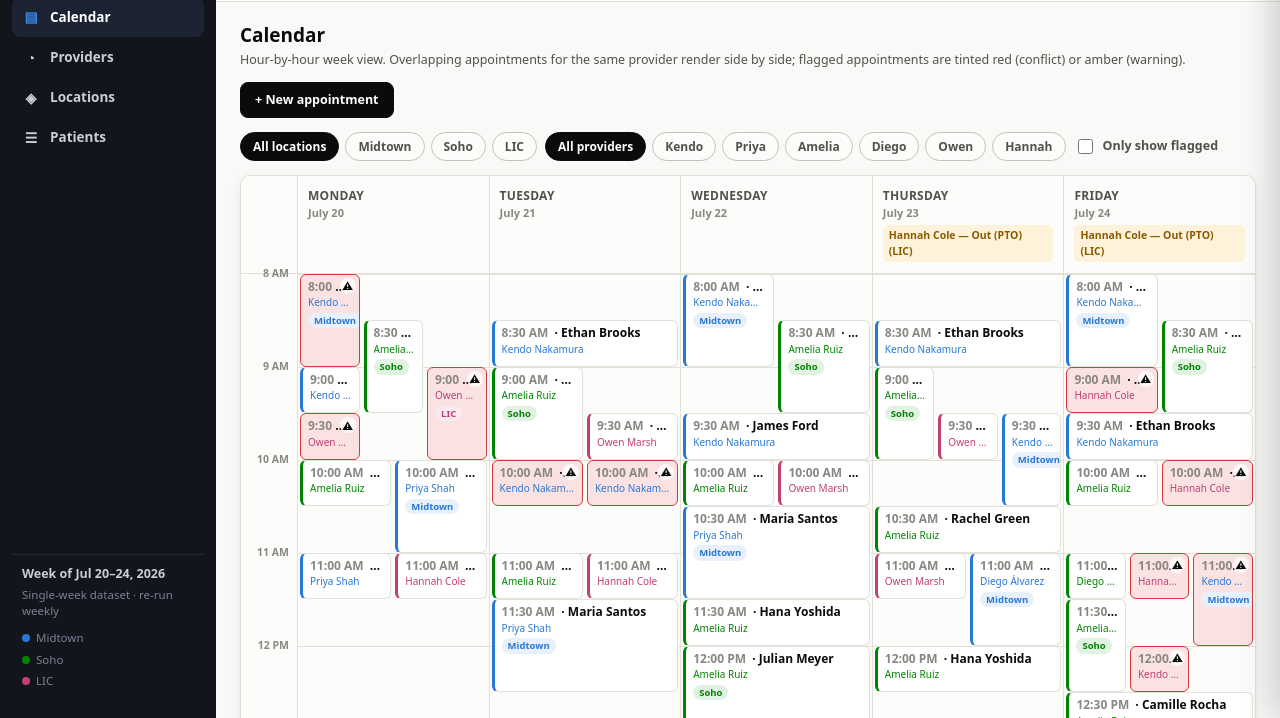
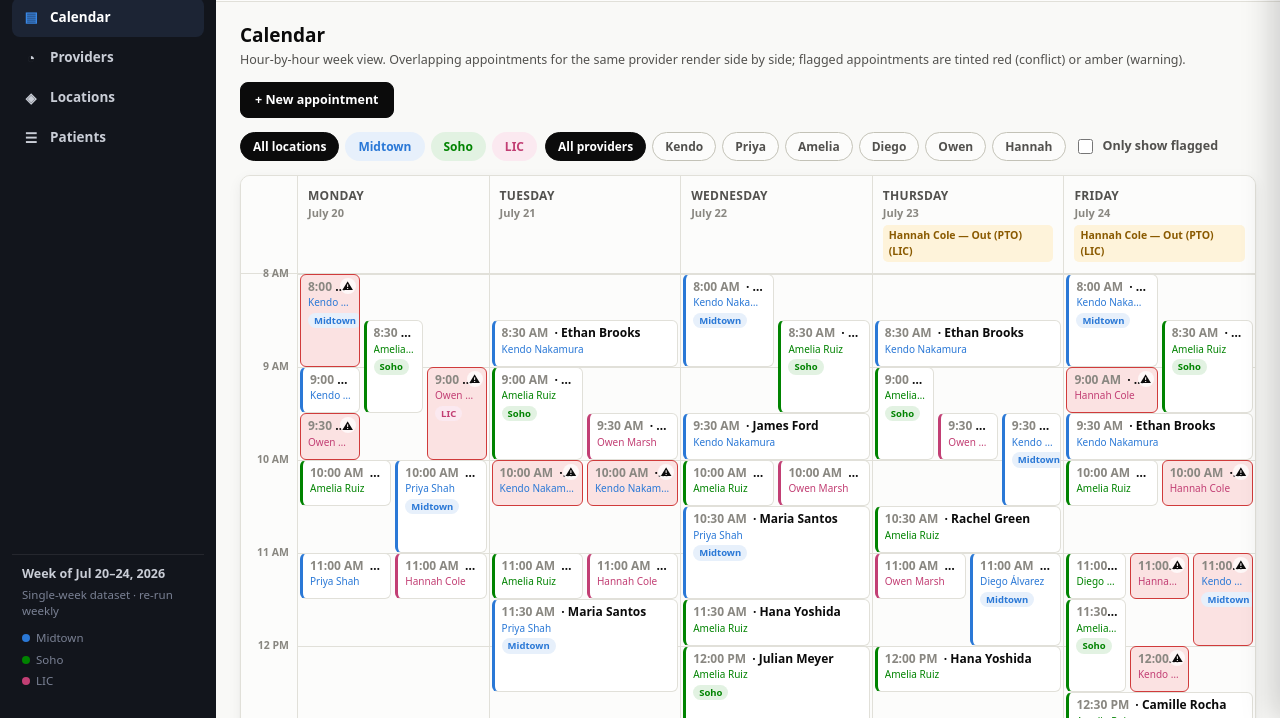
Before and after one commit to elisatarrago/Moment-Physical-Therapy-and-Performance, a plain HTML site: page index.html in a window 1280 px wide. Shown: the part 82-800 px from the top of the page. Drawn offline with Linux system fonts and the light colour scheme.

Commit message:
update color on location filter

```diff
--- a/index.html
+++ b/index.html
@@ -95,6 +95,15 @@
   }
   .chip:hover{background:var(--surface-2);}
   .chip.active{background:var(--ink);color:#fff;border-color:var(--ink);}
+  .chip.loc-chip.loc-midtown{background:var(--loc-midtown-bg);color:var(--loc-midtown);border-color:transparent;}
+  .chip.loc-chip.loc-soho{background:var(--loc-soho-bg);color:var(--loc-soho);border-color:transparent;}
+  .chip.loc-chip.loc-lic{background:var(--loc-lic-bg);color:var(--loc-lic);border-color:transparent;}
+  .chip.loc-chip.loc-midtown:hover{background:var(--loc-midtown-bg);filter:brightness(0.96);}
+  .chip.loc-chip.loc-soho:hover{background:var(--loc-soho-bg);filter:brightness(0.96);}
+  .chip.loc-chip.loc-lic:hover{background:var(--loc-lic-bg);filter:brightness(0.96);}
+  .chip.loc-chip.loc-midtown.active{background:var(--loc-midtown);color:#fff;border-color:var(--loc-midtown);}
+  .chip.loc-chip.loc-soho.active{background:var(--loc-soho);color:#fff;border-color:var(--loc-soho);}
+  .chip.loc-chip.loc-lic.active{background:var(--loc-lic);color:#fff;border-color:var(--loc-lic);}
   .switch{display:flex;align-items:center;gap:7px;font-size:12.5px;color:var(--ink-soft);font-weight:600;cursor:pointer;user-select:none;}
   .switch input{width:15px;height:15px;}
   .search{border:1px solid var(--line-strong);border-radius:8px;padding:7px 11px;font-size:12.5px;min-width:200px;}
@@ -883,7 +892,7 @@ function renderCalendarFilters(){
   var allChip = chip("All locations", state.loc==="All", function(){ state.loc="All"; renderCalendar(); renderCalendarFilters(); });
   locF.appendChild(allChip);
   LOCATIONS.forEach(function(l){
-    locF.appendChild(chip(l.name, state.loc===l.id, function(){ state.loc=l.id; renderCalendar(); renderCalendarFilters(); }));
+    locF.appendChild(locChip(l, state.loc===l.id, function(){ state.loc=l.id; renderCalendar(); renderCalendarFilters(); }));
   });
   var provF = document.getElementById("provFilter");
   provF.innerHTML = "";
@@ -894,6 +903,11 @@ function renderCalendarFilters(){
 }
 function chip(label, active, onClick){
   var b=document.createElement("button"); b.className="chip"+(active?" active":""); b.textContent=label;
+  b.addEventListener("click", onClick);
+  return b;
+}
+function locChip(loc, active, onClick){
+  var b=document.createElement("button"); b.className="chip loc-chip loc-"+loc.id+(active?" active":""); b.textContent=loc.name;
   b.addEventListener("click", onClick);
   return b;
 }
@@ -1035,7 +1049,7 @@ function renderPatientFilters(){
   f.innerHTML = "";
   f.appendChild(chip("All locations", state.patLoc==="All", function(){ state.patLoc="All"; renderPatients(); renderPatientFilters(); }));
   LOCATIONS.forEach(function(l){
-    f.appendChild(chip(l.name, state.patLoc===l.id, function(){ state.patLoc=l.id; renderPatients(); renderPatientFilters(); }));
+    f.appendChild(locChip(l, state.patLoc===l.id, function(){ state.patLoc=l.id; renderPatients(); renderPatientFilters(); }));
   });
 }
 
```
